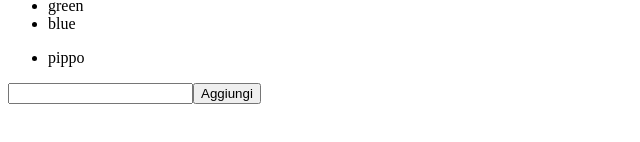
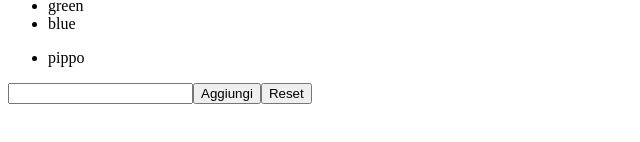
Before and after one commit to AlessioNatale/React, a React (Vite) app in the folder esercizi/: page / in a window 1280 px wide. Shown: the part 582-724 px from the top of the page, without its empty margins (0-640 px from the left). Built offline with nearby package versions, Linux system fonts and the light colour scheme.

Commit message:
commit-es-58

```diff
--- a/esercizi/src/Todolist.jsx
+++ b/esercizi/src/Todolist.jsx
@@ -11,13 +11,14 @@ export function Todolist({ items }) {
 
       setItemsArray(updatedItems);
       setNewItem('');
-      //l'avevo gia fatto anche nell'esercizio precedente basta aggiungere alla funzione setNewItem
-      //un paramentro vuoto cosi da resettare il campo dell'input
 
     //   console.log(updatedItems)
   };
 
-  console.log(items)
+  const handleReset = () => {
+    setItemsArray(items)
+  }
+
 
   return (
     <div>
@@ -28,6 +29,7 @@ export function Todolist({ items }) {
       </ul>
       <input value={newItem} onChange={(e) => setNewItem(e.target.value)} />
       <button onClick={handleAddItem}>Aggiungi</button>
+      <button onClick={handleReset}>Reset</button>
     </div>
   );
 }
```
